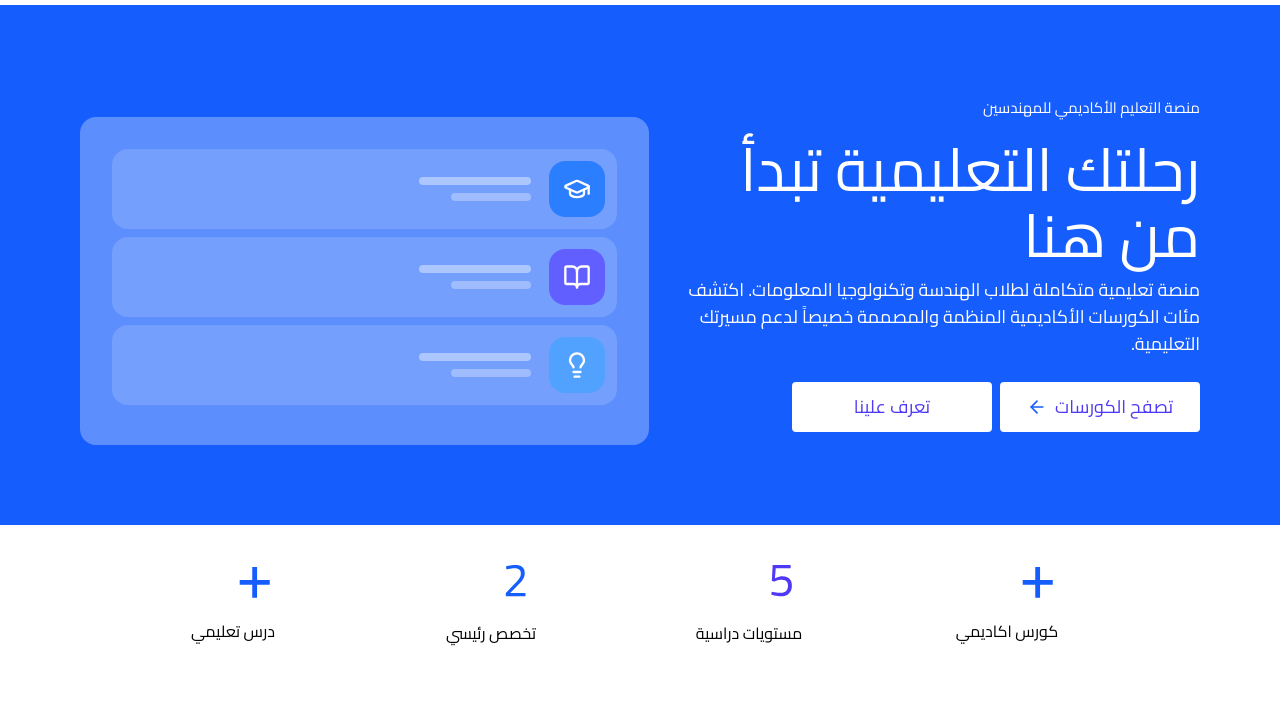
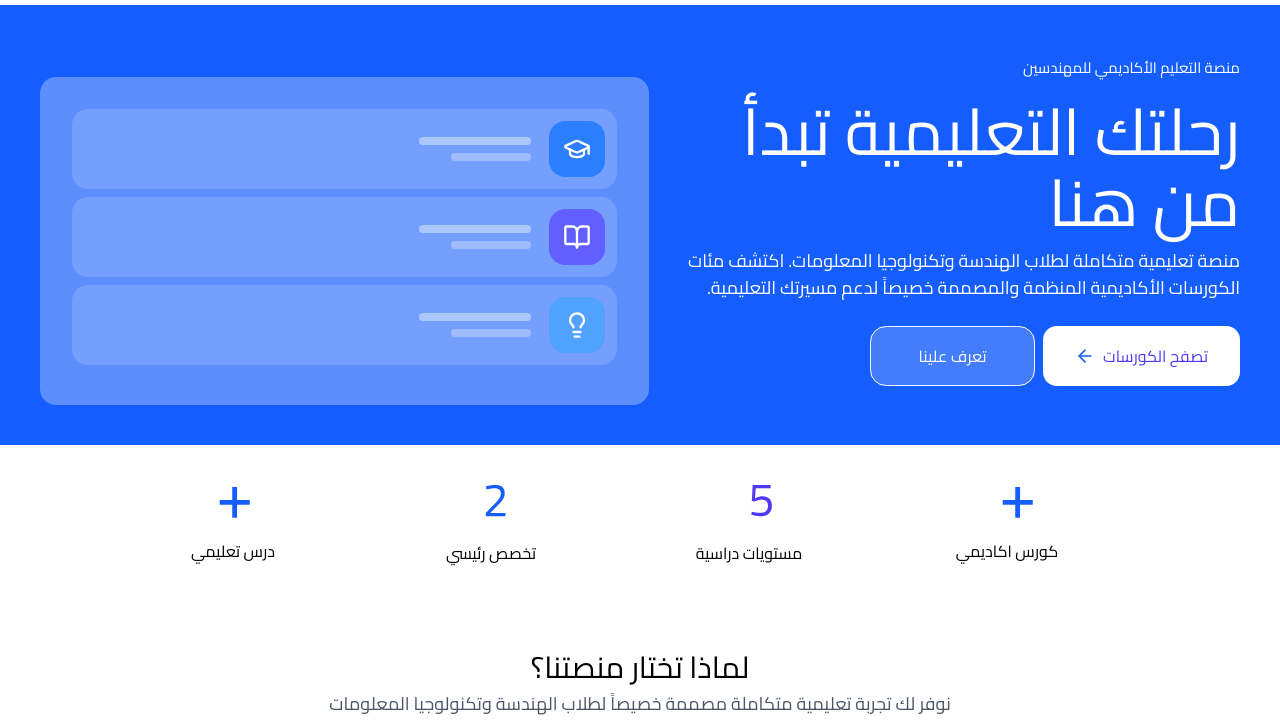
Before and after one commit to talaabusheha/Educational-platform, a website: page index.html in a window 1280 px wide. Shown: the part 55-777 px from the top of the page. Drawn offline with Linux system fonts and the light colour scheme.

Commit message:
Update button style with glass effect

```diff
--- a/index.html
+++ b/index.html
@@ -43,15 +43,15 @@
     </nav>
   </header>
   <main>
-    <section class=" bg-[#155dfc] p-20 text-white w-full">
+    <section class=" bg-[#155dfc] p-5 text-white w-full md:p-10">
     <div class="w-full mx-auto block mt-3 lg:flex gap-4">
          <div class="w-full">
             <p class=" h-auto w-auto bg mb-4 text-[12px] md:text-[15px]">منصة التعليم الأكاديمي للمهندسين</p>
-            <h1 class="text-[30px] leading-[1.1] md:text-[45px]  lg:text-[60px]">رحلتك التعليمية تبدأ من هنا<h1>
+            <h1 class="text-[30px]  md:text-[45px]  lg:text-[65px] lg:leading-[1.1]">رحلتك التعليمية تبدأ من هنا<h1>
             <p class="mt-2 text-[15px] md:text-[18px]">منصة تعليمية متكاملة لطلاب الهندسة وتكنولوجيا المعلومات. اكتشف مئات الكورسات الأكاديمية المنظمة والمصممة خصيصاً لدعم مسيرتك التعليمية.</p>
             <div class="flex mt-[25px] gap-2">
-            <a href=""><button class="flex items-center justify-center gap-2 cursor-pointer bg-white h-[30px] w-[108px] rounded text-[#4f39f6] text-[12px] md:w-[200px] md:h-[50px] md:text-[18px]">تصفح الكورسات<img src="image/row.svg" alt=""></button></a>
-            <a href=""><button class="flex items-center justify-center gap-2 cursor-pointer bg-white h-[30px] w-[108px] rounded text-[#4f39f6] text-[12px] md:w-[200px] md:h-[50px] md:text-[18px]">تعرف علينا </button>
+            <a href=""><button class="flex items-center justify-center gap-2 cursor-pointer bg-white h-[30px] w-[108px] rounded-[14px] text-[#4f39f6] text-[12px] md:w-[197px] md:h-[60px] md:text-[16px]">تصفح الكورسات<img src="image/row.svg" alt=""></button></a>
+            <a href=""><button class="flex items-center justify-center gap-2 cursor-pointer backdrop-blur-md h-[30px] w-[108px] rounded-[16px] text-white border bg-white/20 backdrop-blur-md border-white text-[12px] md:w-[165px] md:h-[60px] md:text-[16px]">تعرف علينا </button>
             </a>
             </div>
         </div>
@@ -91,19 +91,19 @@
         <!-- md:mx-auto md:text-center md:items-center md:gap-4 -->
     <div class="w-[80%] m-auto grid grid-cols-2 grid-rows-2 place-items-center gap-10 md:grid md:grid-cols-4 md:grid-rows-1">
         <div>
-            <img class="h-8 w-10 mb-5" src="image/+.svg" alt="">
+            <img class="h-8 w-10 mb-5 mr-5" src="image/+.svg" alt="">
             <p>كورس اكاديمي</p>
         </div>
         <div>
-            <img class="h-8 w-10 mb-6" src="image/5 (1).svg" alt="">
+            <img class="h-8 w-10 mb-6 mr-5" src="image/5 (1).svg" alt="">
             <p>مستويات دراسية</p>
         </div>
         <div>
-            <img class="h-8 w-10 mb-6" src="image/2 (1).svg" alt="">
+            <img class="h-8 w-10 mb-6 mr-5" src="image/2 (1).svg" alt="">
             <p>تخصص رئيسي</p>
         </div>
         <div>
-            <img class="h-8 w-10 mb-5" src="image/+.svg" alt="">
+            <img class="h-8 w-10 mb-5 mr-5" src="image/+.svg" alt="">
             <p>درس تعليمي</p>
         </div>
     </div>
@@ -161,7 +161,7 @@
         <div class="m-auto w-[80%] pt-20 text-center pb-10">
         <h2 class="text-[20px] text-white mb-4 md:text-[30px]">ابدأ رحلتك التعليمية الآن</h2>
         <p class="text-[#DBEAFE] mb-4">انضم إلى آلاف الطلاب الذين يطورون مهاراتهم الأكاديمية من خلال منصتنا التعليمية</p>
- <a href=""><button class="flex items-center justify-center gap-2 cursor-pointer bg-white h-[30px] w-[150px] rounded text-[#4f39f6] text-[12px] m-auto md:h-[30px] md:w-[150px] md:text-[15] lg:w-[200px] lg:h-[50px] lg:text-[18px]">استكشف الكورسات<img src="image/row.svg" alt=""></button></a>
+ <a href=""><button class="flex items-center justify-center gap-2 cursor-pointer bg-white h-[30px] w-[150px] rounded-[14px] text-[#4f39f6] text-[12px] m-auto md:h-[30px] md:w-[150px] md:text-[14] lg:w-[238px] lg:h-[56px] lg:text-[16px]">استكشف الكورسات<img src="image/row.svg" alt=""></button></a>
   </div>
 
     </section>
```
Also changed, not shown: css/output.css.
